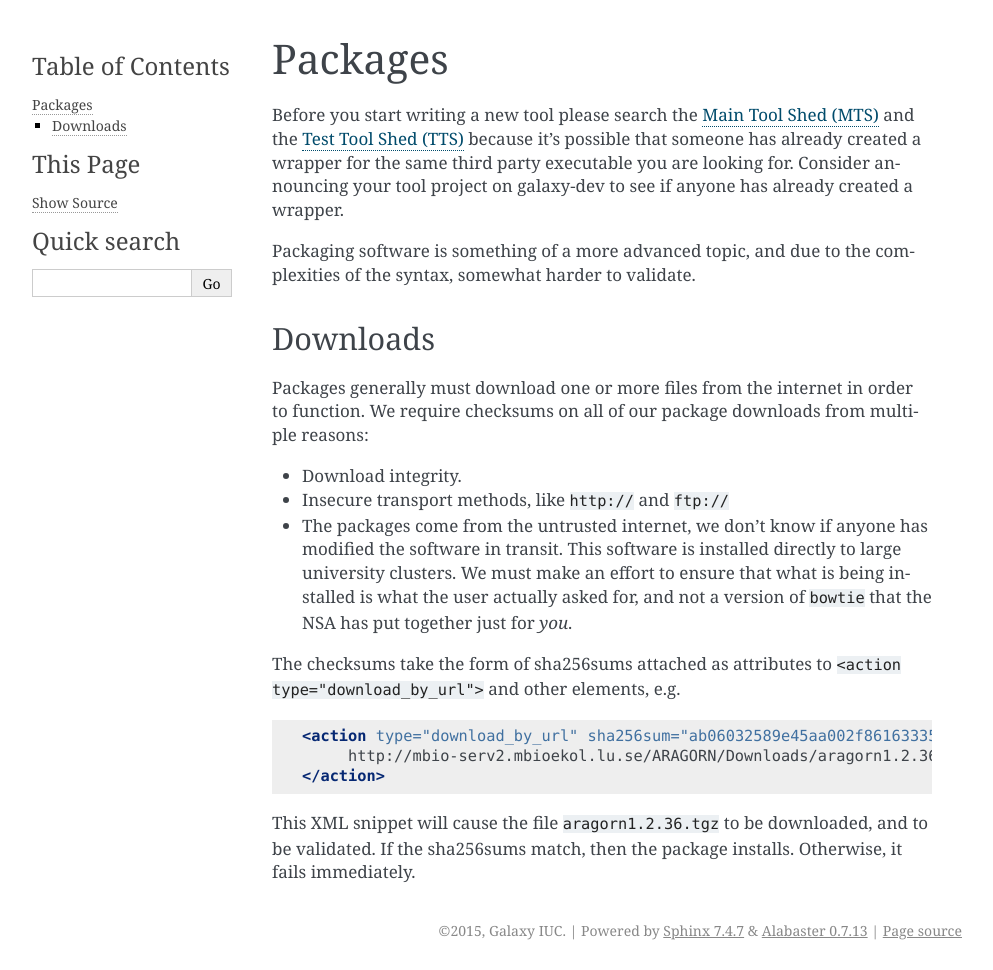
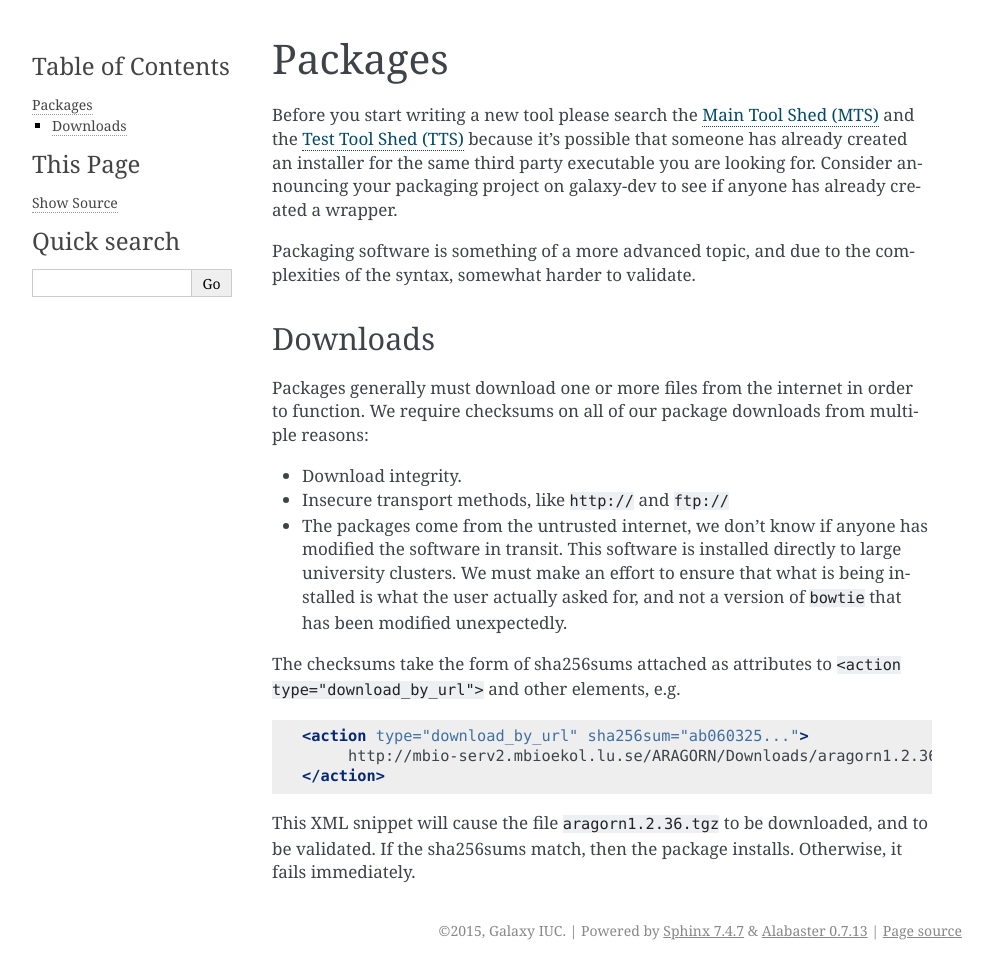
Before and after one commit to galaxy-iuc/standards, a Sphinx documentation site: the page built from docs/best_practices/package_xml.rst, in a window 1280 px wide. Shown: the whole page, without its empty margins (148-1141 px from the left). Built offline with Sphinx 7.4.7, drawn with Linux system fonts in a browser that asks for light colours.

Commit message:
Adjust review comments

```diff
--- a/docs/best_practices/package_xml.rst
+++ b/docs/best_practices/package_xml.rst
@@ -4,8 +4,8 @@ Packages
 Before you start writing a new tool please search the `Main Tool Shed
 (MTS) <https://toolshed.g2.bx.psu.edu>`__ and the `Test Tool Shed
 (TTS) <https://testtoolshed.g2.bx.psu.edu>`__ because it's possible that
-someone has already created a wrapper for the same third party
-executable you are looking for. Consider announcing your tool project on
+someone has already created an installer for the same third party
+executable you are looking for. Consider announcing your packaging project on
 galaxy-dev to see if anyone has already created a wrapper.
 
 Packaging software is something of a more advanced topic, and due to the
@@ -24,14 +24,14 @@ to function. We require checksums on all of our package downloads from multiple
    modified the software in transit. This software is installed directly to
    large university clusters. We must make an effort to ensure that what is
    being installed is what the user actually asked for, and not a version of
-   ``bowtie`` that the NSA has put together just for *you*.
+   ``bowtie`` that has been modified unexpectedly.
 
 The checksums take the form of sha256sums attached as attributes to
 ``<action type="download_by_url">`` and other elements, e.g.
 
 .. code:: xml
 
-    <action type="download_by_url" sha256sum="ab06032589e45aa002f8616333568e9ab11034b3a675f922421e5f1c3e95e7b5">
+    <action type="download_by_url" sha256sum="ab060325...">
          http://mbio-serv2.mbioekol.lu.se/ARAGORN/Downloads/aragorn1.2.36.tgz
     </action>
 
```
